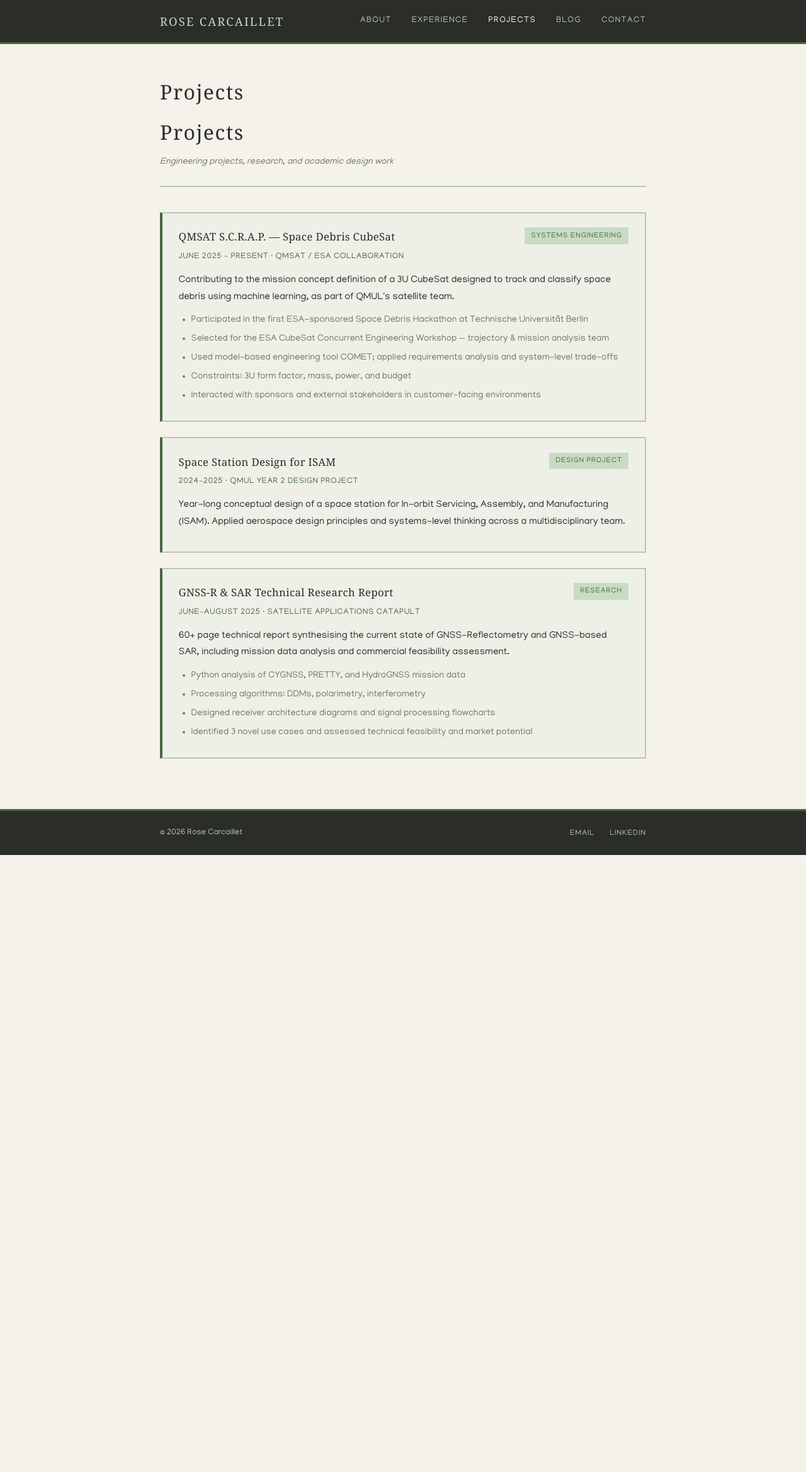
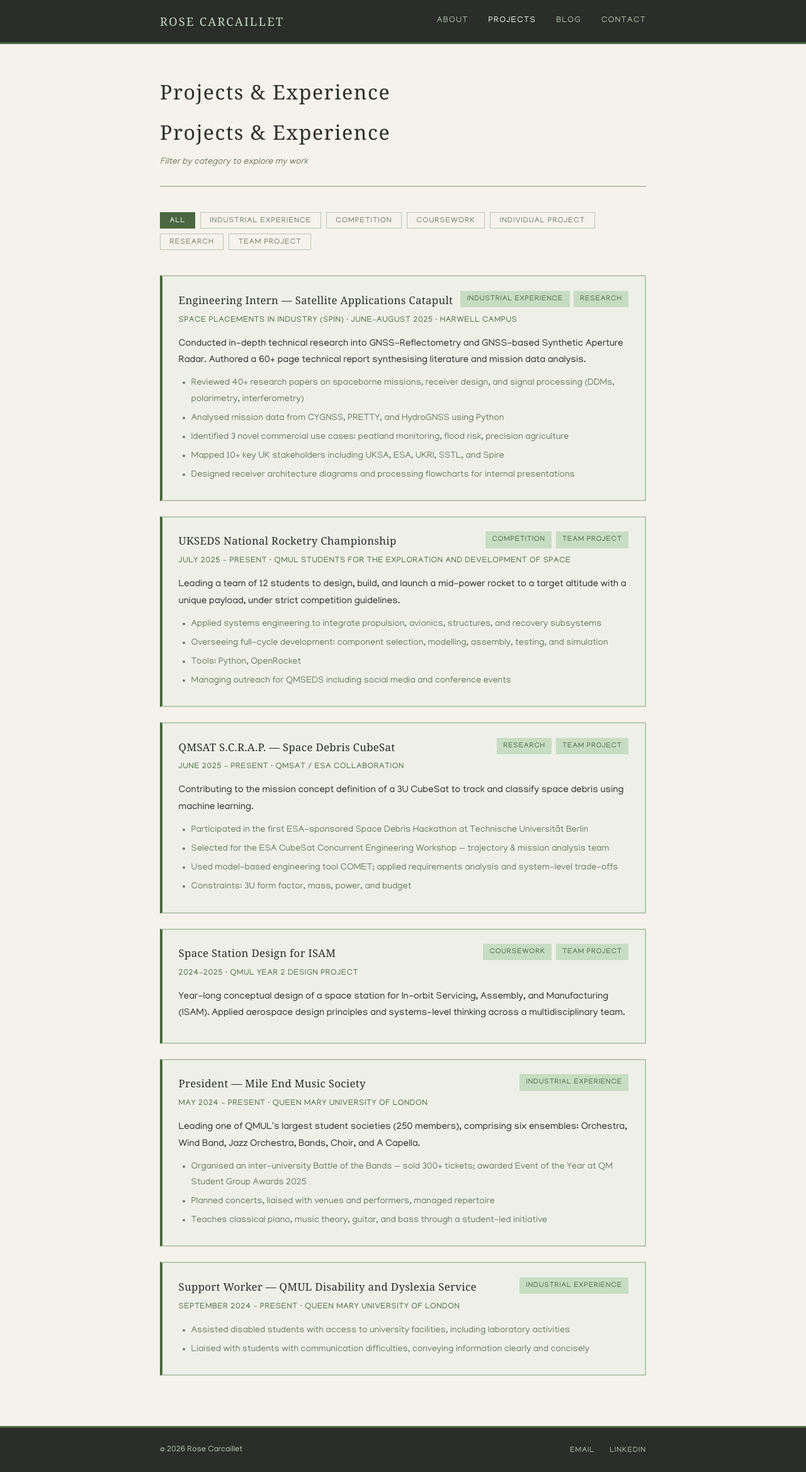
Before and after one commit to rose-31330/rose-31330.github.io, a Jekyll site: the page built from projects.md, in a window 1280 px wide. Shown: the whole page at 63% size. Built offline with Jekyll 4.4.1, drawn with Linux system fonts in a browser that asks for light colours; some web fonts are replaced; before the commit the page ends 1358 px from its top, so only the background shows below that.

Commit message:
Merge Experience into Projects with tag filtering
- Single Projects & Experience page with clickable filter buttons
- Tags: Industrial Experience, Competition, Coursework, Individual Project, Research, Team Project
- JS filters cards client-side on tag click
- Remove separate Experience page and nav entry

Co-Authored-By: Claude Sonnet 4.6 <noreply@anthropic.com>

```diff
--- a/_includes/header.html
+++ b/_includes/header.html
@@ -3,7 +3,6 @@
     <a class="site-title" href="{{ "/" | relative_url }}">Rose Carcaillet</a>
     <nav class="site-nav">
       <a href="{{ "/" | relative_url }}" {% if page.url == "/" %}class="active"{% endif %}>About</a>
-      <a href="{{ "/experience" | relative_url }}" {% if page.url contains "experience" %}class="active"{% endif %}>Experience</a>
       <a href="{{ "/projects" | relative_url }}" {% if page.url contains "projects" %}class="active"{% endif %}>Projects</a>
       <a href="{{ "/blog" | relative_url }}" {% if page.url contains "blog" or page.url contains "posts" %}class="active"{% endif %}>Blog</a>
       <a href="{{ "/contact" | relative_url }}" {% if page.url contains "contact" %}class="active"{% endif %}>Contact</a>
--- a/assets/css/style.scss
+++ b/assets/css/style.scss
@@ -337,6 +337,46 @@ a {
 }
 
 /* ============================================================
+   Filter bar
+   ============================================================ */
+.filter-bar {
+  display: flex;
+  flex-wrap: wrap;
+  gap: 0.5rem;
+  margin-bottom: 2.5rem;
+}
+
+.filter-btn {
+  background: none;
+  border: 1.5px solid $color-border;
+  color: $color-subtle;
+  font-family: $font-body;
+  font-size: 0.75rem;
+  letter-spacing: 0.09em;
+  text-transform: uppercase;
+  padding: 0.35rem 0.9rem;
+  cursor: pointer;
+  transition: background 0.15s, color 0.15s, border-color 0.15s;
+
+  &:hover {
+    border-color: $color-accent;
+    color: $color-accent;
+  }
+
+  &.active {
+    background: $color-accent;
+    border-color: $color-accent;
+    color: #fff;
+  }
+}
+
+.tag-group {
+  display: flex;
+  flex-wrap: wrap;
+  gap: 0.4rem;
+}
+
+/* ============================================================
    Page layout
    ============================================================ */
 .page-content {
--- a/projects.md
+++ b/projects.md
@@ -1,63 +1,142 @@
 ---
 layout: page
-title: Projects
+title: Projects & Experience
 permalink: /projects/
 ---
 
 <div class="page-content">
-  <h1 class="page-title">Projects</h1>
-  <p class="page-subtitle">Engineering projects, research, and academic design work</p>
+  <h1 class="page-title">Projects &amp; Experience</h1>
+  <p class="page-subtitle">Filter by category to explore my work</p>
 
-  <div class="projects-grid">
+  <div class="filter-bar">
+    <button class="filter-btn active" data-filter="all">All</button>
+    <button class="filter-btn" data-filter="industrial-experience">Industrial Experience</button>
+    <button class="filter-btn" data-filter="competition">Competition</button>
+    <button class="filter-btn" data-filter="coursework">Coursework</button>
+    <button class="filter-btn" data-filter="individual-project">Individual Project</button>
+    <button class="filter-btn" data-filter="research">Research</button>
+    <button class="filter-btn" data-filter="team-project">Team Project</button>
+  </div>
 
-    <div class="project-card">
+  <div class="projects-grid" id="projects-grid">
+
+    <div class="project-card" data-tags="industrial-experience research individual-project">
+      <div class="project-header">
+        <h2>Engineering Intern — Satellite Applications Catapult</h2>
+        <div class="tag-group">
+          <span class="project-tag">Industrial Experience</span>
+          <span class="project-tag">Research</span>
+        </div>
+      </div>
+      <p class="project-meta">Space Placements in Industry (SPIN) · June–August 2025 · Harwell Campus</p>
+      <p>Conducted in-depth technical research into GNSS-Reflectometry and GNSS-based Synthetic Aperture Radar. Authored a 60+ page technical report synthesising literature and mission data analysis.</p>
+      <ul>
+        <li>Reviewed 40+ research papers on spaceborne missions, receiver design, and signal processing (DDMs, polarimetry, interferometry)</li>
+        <li>Analysed mission data from CYGNSS, PRETTY, and HydroGNSS using Python</li>
+        <li>Identified 3 novel commercial use cases: peatland monitoring, flood risk, precision agriculture</li>
+        <li>Mapped 10+ key UK stakeholders including UKSA, ESA, UKRI, SSTL, and Spire</li>
+        <li>Designed receiver architecture diagrams and processing flowcharts for internal presentations</li>
+      </ul>
+    </div>
+
+    <div class="project-card" data-tags="competition team-project">
+      <div class="project-header">
+        <h2>UKSEDS National Rocketry Championship</h2>
+        <div class="tag-group">
+          <span class="project-tag">Competition</span>
+          <span class="project-tag">Team Project</span>
+        </div>
+      </div>
+      <p class="project-meta">July 2025 – Present · QMUL Students for the Exploration and Development of Space</p>
+      <p>Leading a team of 12 students to design, build, and launch a mid-power rocket to a target altitude with a unique payload, under strict competition guidelines.</p>
+      <ul>
+        <li>Applied systems engineering to integrate propulsion, avionics, structures, and recovery subsystems</li>
+        <li>Overseeing full-cycle development: component selection, modelling, assembly, testing, and simulation</li>
+        <li>Tools: Python, OpenRocket</li>
+        <li>Managing outreach for QMSEDS including social media and conference events</li>
+      </ul>
+    </div>
+
+    <div class="project-card" data-tags="research team-project">
       <div class="project-header">
         <h2>QMSAT S.C.R.A.P. — Space Debris CubeSat</h2>
-        <span class="project-tag">Systems Engineering</span>
+        <div class="tag-group">
+          <span class="project-tag">Research</span>
+          <span class="project-tag">Team Project</span>
+        </div>
       </div>
       <p class="project-meta">June 2025 – Present · QMSAT / ESA collaboration</p>
-      <p>
-        Contributing to the mission concept definition of a 3U CubeSat designed to track and classify
-        space debris using machine learning, as part of QMUL's satellite team.
-      </p>
+      <p>Contributing to the mission concept definition of a 3U CubeSat to track and classify space debris using machine learning.</p>
       <ul>
         <li>Participated in the first ESA-sponsored Space Debris Hackathon at Technische Universität Berlin</li>
         <li>Selected for the ESA CubeSat Concurrent Engineering Workshop — trajectory &amp; mission analysis team</li>
         <li>Used model-based engineering tool COMET; applied requirements analysis and system-level trade-offs</li>
         <li>Constraints: 3U form factor, mass, power, and budget</li>
-        <li>Interacted with sponsors and external stakeholders in customer-facing environments</li>
       </ul>
     </div>
 
-    <div class="project-card">
+    <div class="project-card" data-tags="coursework team-project">
       <div class="project-header">
         <h2>Space Station Design for ISAM</h2>
-        <span class="project-tag">Design Project</span>
+        <div class="tag-group">
+          <span class="project-tag">Coursework</span>
+          <span class="project-tag">Team Project</span>
+        </div>
       </div>
       <p class="project-meta">2024–2025 · QMUL Year 2 Design Project</p>
-      <p>
-        Year-long conceptual design of a space station for In-orbit Servicing, Assembly, and Manufacturing
-        (ISAM). Applied aerospace design principles and systems-level thinking across a multidisciplinary team.
-      </p>
+      <p>Year-long conceptual design of a space station for In-orbit Servicing, Assembly, and Manufacturing (ISAM). Applied aerospace design principles and systems-level thinking across a multidisciplinary team.</p>
     </div>
 
-    <div class="project-card">
+    <div class="project-card" data-tags="industrial-experience">
       <div class="project-header">
-        <h2>GNSS-R &amp; SAR Technical Research Report</h2>
-        <span class="project-tag">Research</span>
+        <h2>President — Mile End Music Society</h2>
+        <div class="tag-group">
+          <span class="project-tag">Industrial Experience</span>
+        </div>
       </div>
-      <p class="project-meta">June–August 2025 · Satellite Applications Catapult</p>
-      <p>
-        60+ page technical report synthesising the current state of GNSS-Reflectometry and GNSS-based SAR,
-        including mission data analysis and commercial feasibility assessment.
-      </p>
+      <p class="project-meta">May 2024 – Present · Queen Mary University of London</p>
+      <p>Leading one of QMUL's largest student societies (250 members), comprising six ensembles: Orchestra, Wind Band, Jazz Orchestra, Bands, Choir, and A Capella.</p>
       <ul>
-        <li>Python analysis of CYGNSS, PRETTY, and HydroGNSS mission data</li>
-        <li>Processing algorithms: DDMs, polarimetry, interferometry</li>
-        <li>Designed receiver architecture diagrams and signal processing flowcharts</li>
-        <li>Identified 3 novel use cases and assessed technical feasibility and market potential</li>
+        <li>Organised an inter-university Battle of the Bands — sold 300+ tickets; awarded Event of the Year at QM Student Group Awards 2025</li>
+        <li>Planned concerts, liaised with venues and performers, managed repertoire</li>
+        <li>Teaches classical piano, music theory, guitar, and bass through a student-led initiative</li>
+      </ul>
+    </div>
+
+    <div class="project-card" data-tags="industrial-experience">
+      <div class="project-header">
+        <h2>Support Worker — QMUL Disability and Dyslexia Service</h2>
+        <div class="tag-group">
+          <span class="project-tag">Industrial Experience</span>
+        </div>
+      </div>
+      <p class="project-meta">September 2024 – Present · Queen Mary University of London</p>
+      <ul>
+        <li>Assisted disabled students with access to university facilities, including laboratory activities</li>
+        <li>Liaised with students with communication difficulties, conveying information clearly and concisely</li>
       </ul>
     </div>
 
   </div>
 </div>
+
+<script>
+  const buttons = document.querySelectorAll('.filter-btn');
+  const cards   = document.querySelectorAll('.project-card');
+
+  buttons.forEach(btn => {
+    btn.addEventListener('click', () => {
+      buttons.forEach(b => b.classList.remove('active'));
+      btn.classList.add('active');
+
+      const filter = btn.dataset.filter;
+      cards.forEach(card => {
+        if (filter === 'all' || card.dataset.tags.includes(filter)) {
+          card.style.display = '';
+        } else {
+          card.style.display = 'none';
+        }
+      });
+    });
+  });
+</script>
```
Also changed, not shown: experience.md (deleted, +0 -70 lines).
